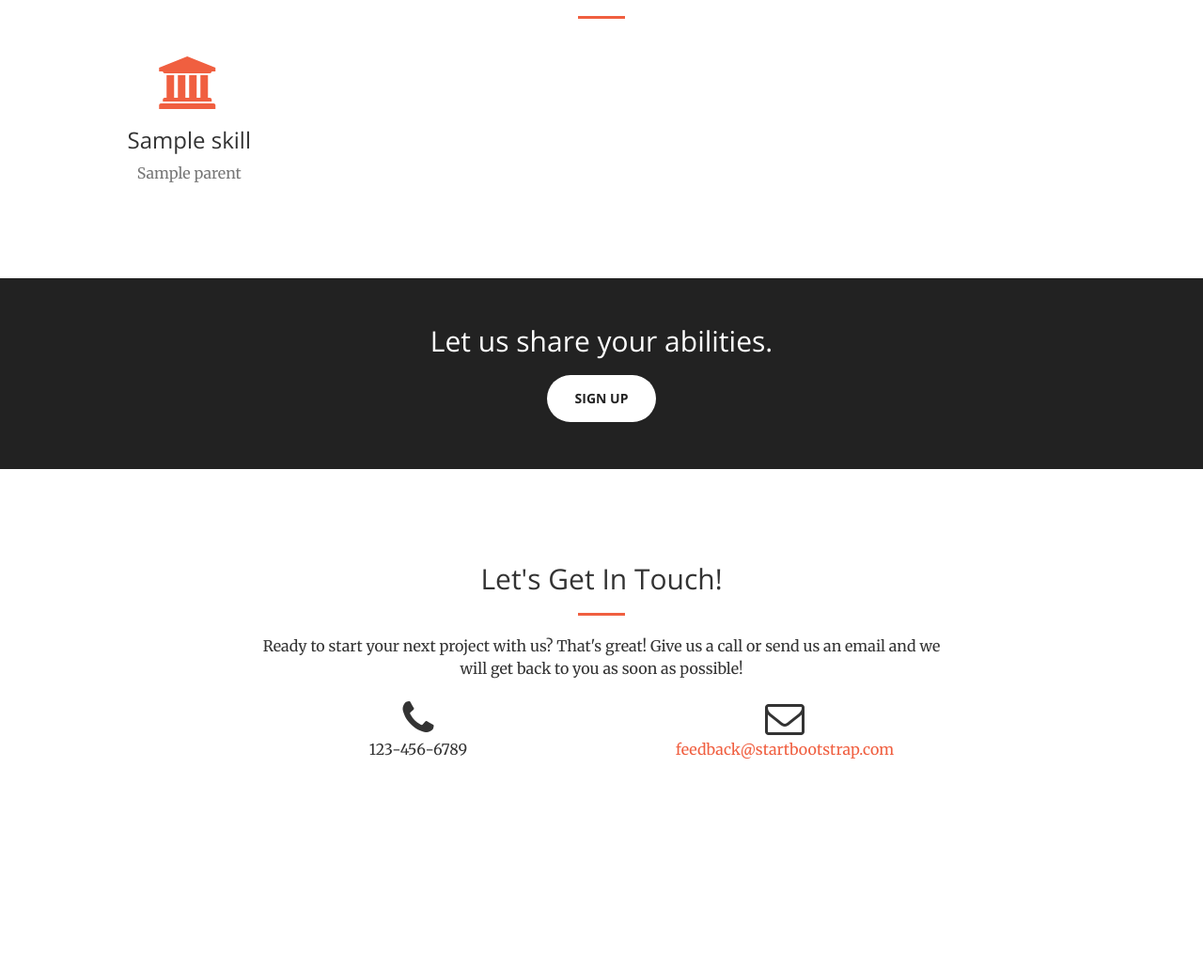
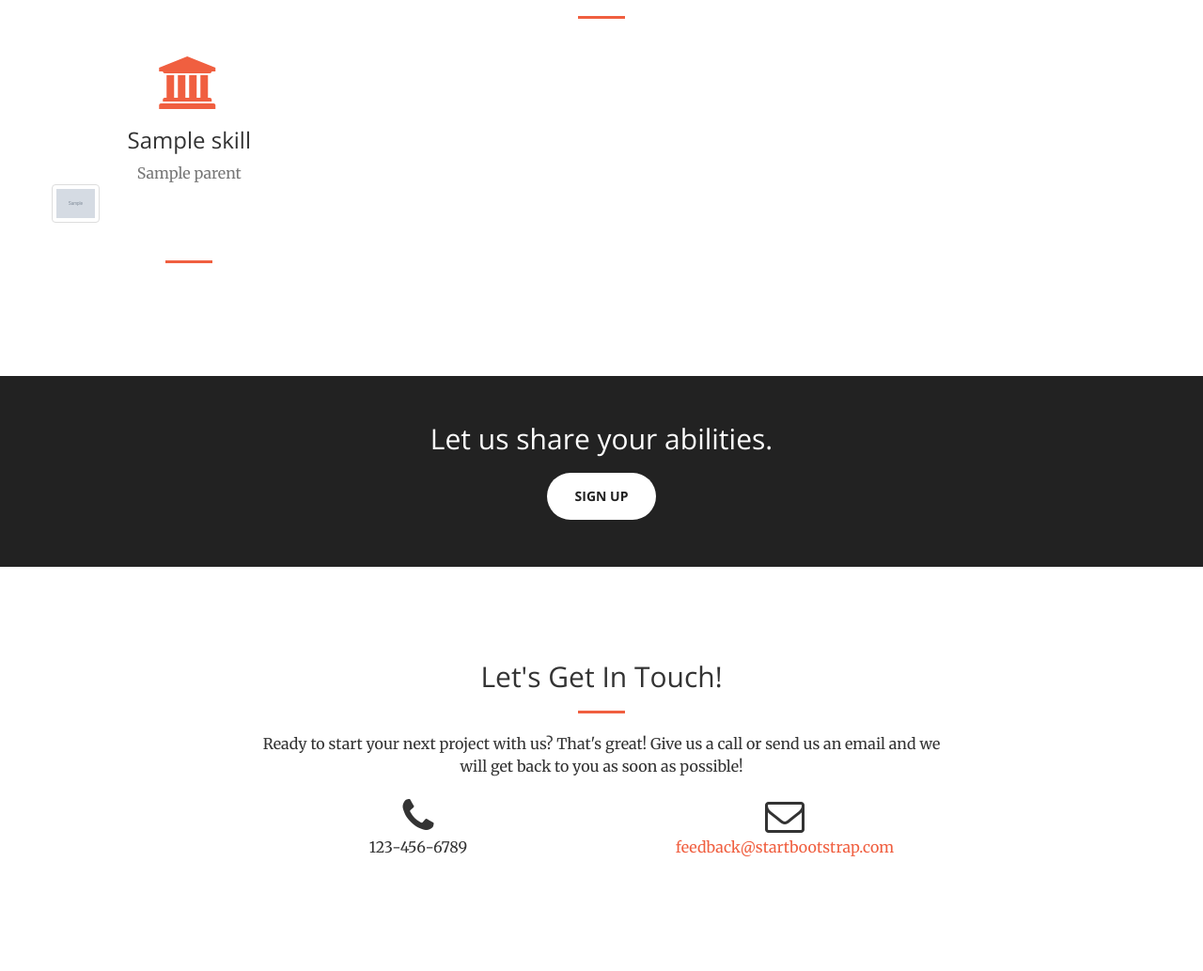
Before and after one commit to swmerko/skillask, a Django app: template profile/templates/profile/add_skills.html in a window 1280 px wide. Shown: the part 435-1468 px from the top of the page at 94% size. Before the commit the page ends 1242 px from the top, so only its background shows below. Run offline with Django 3.2, Linux system fonts and the light colour scheme; the template is opened without the code that fills it: most values are stand-ins (such as "Sample title", 1, 10 or a date in 2020); grey boxes marked "Sample" are stand-in pictures; some libraries are stand-ins or nearby versions.

Commit message:
supporter

```diff
--- /dev/null
+++ b/profile/templates/profile/components/supporters.html
@@ -0,0 +1,11 @@
+<div class="row">
+    {% for supporter in supporters %}
+        {% if supporter.user.profile.image.url %}
+        <div class="col-xs-6 col-md-3">
+            <a href="#" class="thumbnail">
+                <img class="img-responsive" src="{{ supporter.user.profile.image.url }}" alt="">
+            </a>
+        </div>
+        {% endif %}
+    {% endfor %}
+</div>
--- a/profile/templates/profile/components/user_skill_item.html
+++ b/profile/templates/profile/components/user_skill_item.html
@@ -7,4 +7,7 @@
 
         <p class="text-muted">{{ user_skill.skill.get_parent.name }}</p>
     </div>
+
+    {% include 'profile/components/supporters.html' with supporters=user_skill.supportuserskill_set.all %}
+    <hr>
 </div>
```
